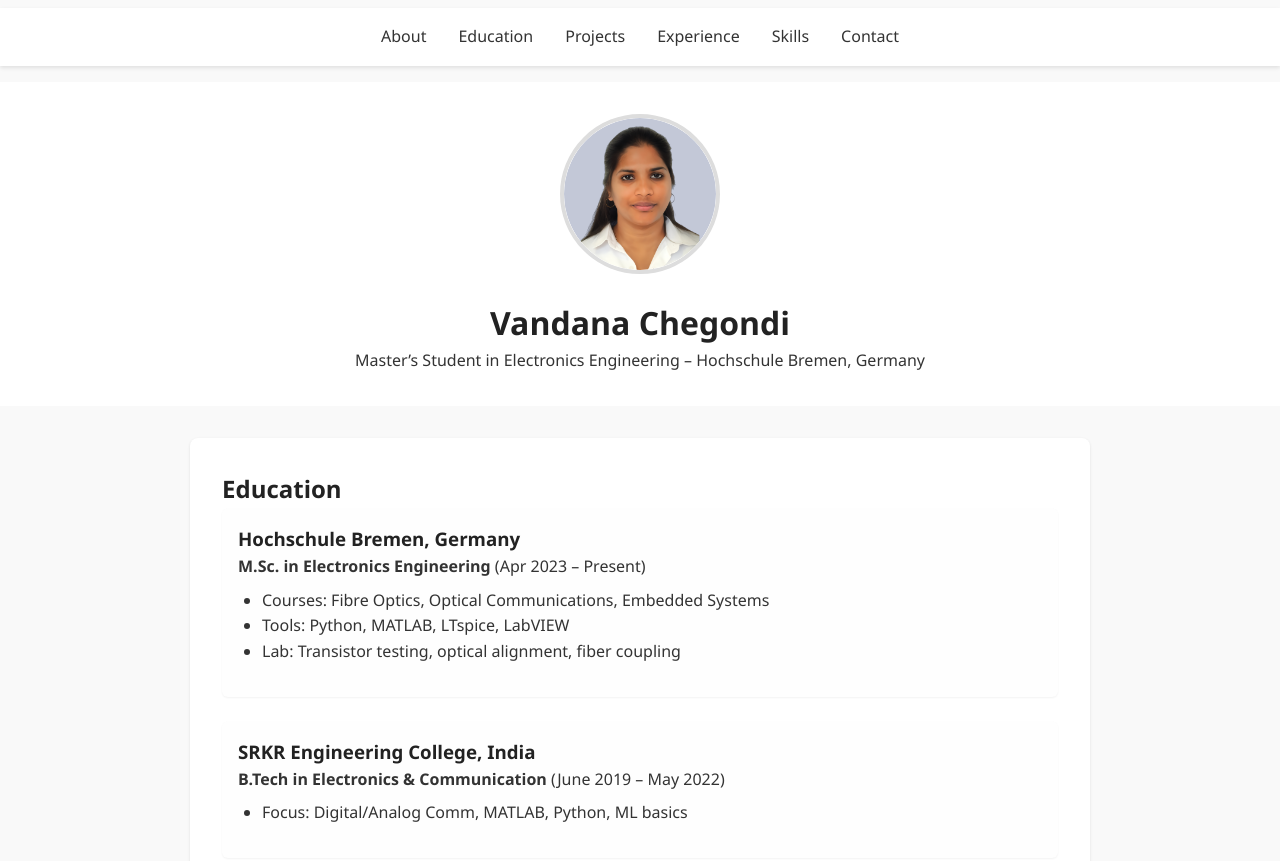
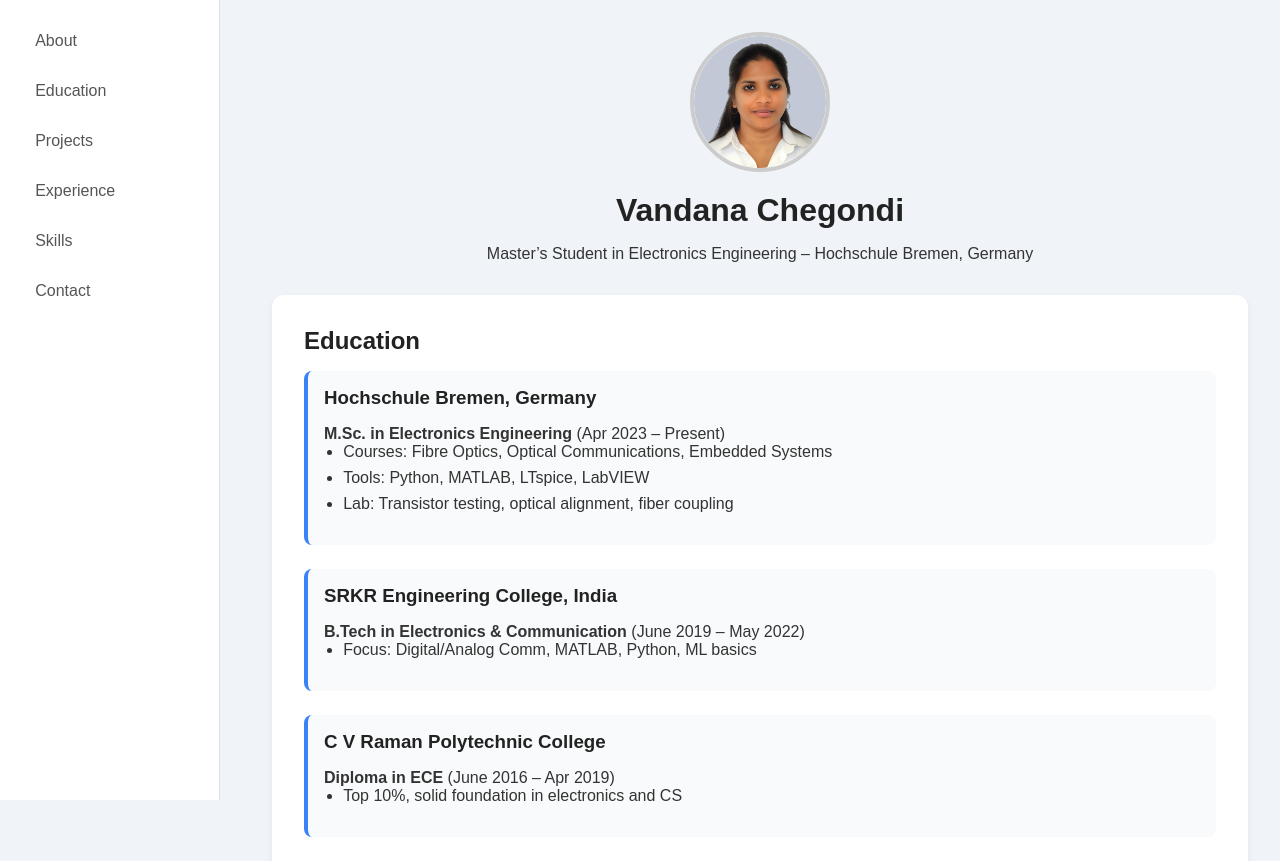
Before and after one commit to Vandana1320/Vandana_Portfolio, a plain HTML site: page index.html in a window 1280 px wide. Shown: the top 861 px of the page. Drawn offline with Linux system fonts and the light colour scheme; files whose address does not match are found by name.

Commit message:
Update style.css

```diff
--- a/style.css
+++ b/style.css
@@ -1,94 +1,108 @@
-/* Reset */
+/* Reset & Base */
 * {
-  box-sizing: border-box;
   margin: 0;
   padding: 0;
+  box-sizing: border-box;
 }
 
 body {
-  font-family: 'Segoe UI', sans-serif;
-  background-color: #f9f9f9;
+  font-family: 'Poppins', sans-serif;
+  background: #f0f4f8;
   color: #333;
-  line-height: 1.6;
+  display: flex;
+  flex-direction: row;
 }
 
+/* Side Navbar */
 nav {
+  width: 220px;
   background: #ffffff;
-  box-shadow: 0 2px 4px rgba(0, 0, 0, 0.1);
-  position: sticky;
-  top: 0;
-  z-index: 1000;
+  height: 100vh;
+  padding: 2rem 1rem;
+  position: fixed;
+  border-right: 1px solid #e0e0e0;
 }
 
 .navbar {
   list-style: none;
   display: flex;
-  justify-content: center;
-  padding: 1rem;
-  gap: 2rem;
+  flex-direction: column;
+  gap: 1.5rem;
 }
 
 .navbar li a {
   text-decoration: none;
-  color: #333;
+  color: #555;
+  font-size: 1rem;
   font-weight: 500;
 }
 
 .navbar li a:hover {
-  color: #0073e6;
+  color: #3b82f6;
 }
 
+/* Main Layout */
+main {
+  margin-left: 240px;
+  padding: 2rem;
+  flex-grow: 1;
+}
+
+/* Header */
 header {
   text-align: center;
-  padding: 2rem;
-  background: #fff;
+  margin-bottom: 2rem;
 }
 
 .profile-pic {
-  width: 160px;
-  height: 160px;
+  width: 140px;
+  height: 140px;
   border-radius: 50%;
   object-fit: cover;
+  border: 4px solid #ccc;
   margin-bottom: 1rem;
-  border: 4px solid #ddd;
 }
 
+/* Section Styles */
 section {
+  background: #ffffff;
+  border-radius: 12px;
   padding: 2rem;
-  max-width: 900px;
-  margin: auto;
-  background: #fff;
-  margin-top: 2rem;
-  border-radius: 8px;
-  box-shadow: 0 1px 3px rgba(0, 0, 0, 0.1);
+  margin-bottom: 2rem;
+  box-shadow: 0 2px 6px rgba(0, 0, 0, 0.06);
 }
 
 h1, h2, h3 {
   color: #222;
+  margin-bottom: 1rem;
 }
 
 ul {
-  padding-left: 1.5rem;
-  margin-top: 0.5rem;
+  padding-left: 1.2rem;
   margin-bottom: 1rem;
 }
 
+ul li {
+  margin-bottom: 0.5rem;
+}
+
+/* Cards */
 .project-card, .job-entry, .edu-entry {
   margin-bottom: 1.5rem;
   padding: 1rem;
-  background: #fefefe;
-  border-radius: 6px;
-  box-shadow: 0 1px 2px rgba(0, 0, 0, 0.05);
-  transition: 0.3s;
+  border-left: 4px solid #3b82f6;
+  background: #f9fafb;
+  border-radius: 8px;
 }
 
 .project-card:hover {
-  transform: translateY(-5px);
-  box-shadow: 0 4px 8px rgba(0, 0, 0, 0.1);
+  background: #eef6ff;
+  transition: background 0.3s ease;
 }
 
+/* Links */
 a {
-  color: #0073e6;
+  color: #3b82f6;
   text-decoration: none;
 }
 
@@ -96,11 +110,10 @@ a:hover {
   text-decoration: underline;
 }
 
+/* Footer */
 footer {
   text-align: center;
-  padding: 1rem;
-  background: #eee;
   font-size: 0.9rem;
+  color: #777;
   margin-top: 2rem;
-  border-top: 1px solid #ddd;
 }
```
